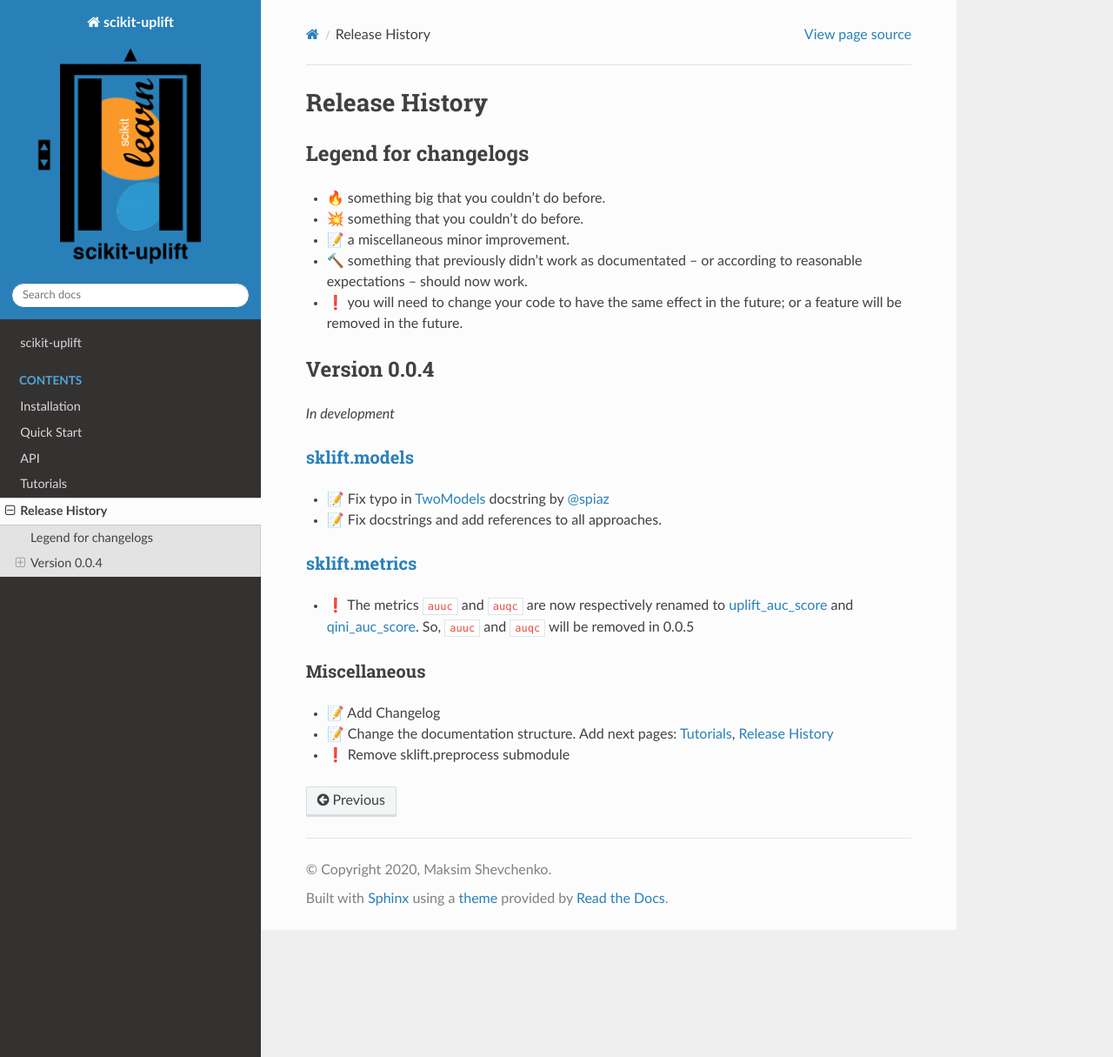
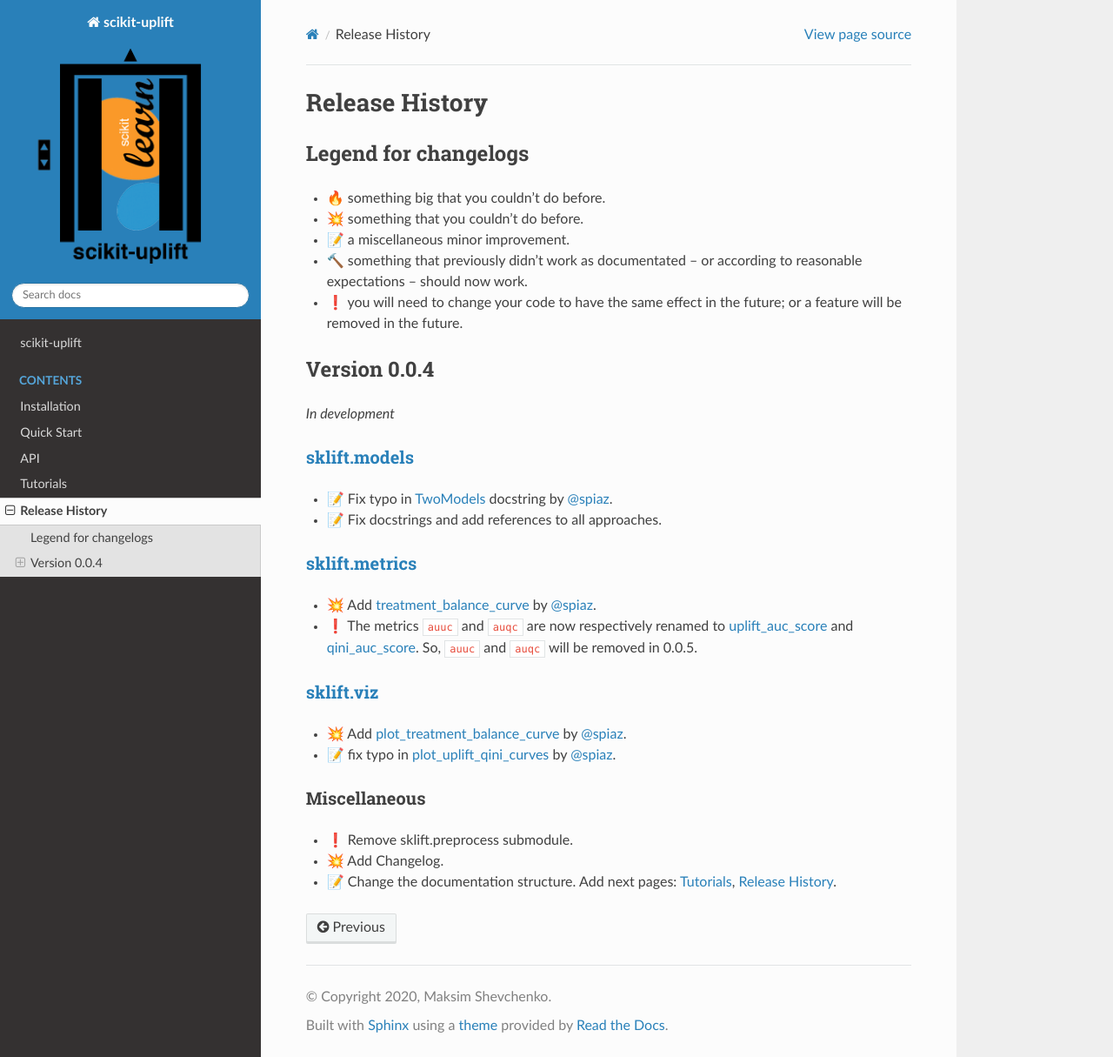
Before and after one commit to maks-sh/scikit-uplift, a Sphinx documentation site: the page built from docs/changelog.md, in a window 1280 px wide and 1215 px high. Shown: the whole window at 87% size. Built offline with Sphinx 7.4.7 and the Read the Docs theme 2.0.0, drawn with Linux system fonts in a browser that asks for light colours.

Commit message:
:memo: Add changes in changelog after pl #8

```diff
--- a/docs/changelog.md
+++ b/docs/changelog.md
@@ -13,15 +13,21 @@
 
 ### [sklift.models](https://scikit-uplift.readthedocs.io/en/latest/api/models.html)
 
-* 📝 Fix typo in [TwoModels](https://scikit-uplift.readthedocs.io/en/latest/api/models.html#sklift.models.models.TwoModels) docstring by [@spiaz](https://github.com/spiaz)
+* 📝 Fix typo in [TwoModels](https://scikit-uplift.readthedocs.io/en/latest/api/models.html#sklift.models.models.TwoModels) docstring by [@spiaz](https://github.com/spiaz).
 * 📝 Fix docstrings and add references to all approaches.
 
 ### [sklift.metrics](https://scikit-uplift.readthedocs.io/en/latest/api/metrics.html)
 
-* ❗️ The metrics `auuc` and `auqc` are now respectively renamed to [uplift_auc_score](https://scikit-uplift.readthedocs.io/en/latest/api/metrics.html#sklift.metrics.metrics.uplift_auc_score) and [qini_auc_score](https://scikit-uplift.readthedocs.io/en/latest/metrics.html#sklift.metrics.metrics.qini_auc_score). So, `auuc` and `auqc` will be removed in 0.0.5
+* 💥 Add [treatment_balance_curve](https://scikit-uplift.readthedocs.io/en/latest/api/metrics.html#sklift.metrics.metrics.treatment_balance_curve) by [@spiaz](https://github.com/spiaz).
+* ❗️ The metrics `auuc` and `auqc` are now respectively renamed to [uplift_auc_score](https://scikit-uplift.readthedocs.io/en/latest/api/metrics.html#sklift.metrics.metrics.uplift_auc_score) and [qini_auc_score](https://scikit-uplift.readthedocs.io/en/latest/metrics.html#sklift.metrics.metrics.qini_auc_score). So, `auuc` and `auqc` will be removed in 0.0.5.
+
+### [sklift.viz](https://scikit-uplift.readthedocs.io/en/latest/api/viz.html)
+
+* 💥 Add [plot_treatment_balance_curve](https://scikit-uplift.readthedocs.io/en/latest/api/viz.html#sklift.viz.base.plot_treatment_balance_curve) by [@spiaz](https://github.com/spiaz).
+* 📝 fix typo in [plot_uplift_qini_curves](https://scikit-uplift.readthedocs.io/en/latest/api/viz.html#sklift.viz.base.plot_uplift_qini_curves) by [@spiaz](https://github.com/spiaz).
 
 ### Miscellaneous
 
-* 📝 Add Changelog
-* 📝 Change the documentation structure. Add next pages: [Tutorials](https://scikit-uplift.readthedocs.io/en/latest/tutorials.html), [Release History](https://scikit-uplift.readthedocs.io/en/latest/changelog.html)
-* ❗️ Remove sklift.preprocess submodule
+* ❗️ Remove sklift.preprocess submodule.
+* 💥 Add Changelog.
+* 📝 Change the documentation structure. Add next pages: [Tutorials](https://scikit-uplift.readthedocs.io/en/latest/tutorials.html), [Release History](https://scikit-uplift.readthedocs.io/en/latest/changelog.html).
```
